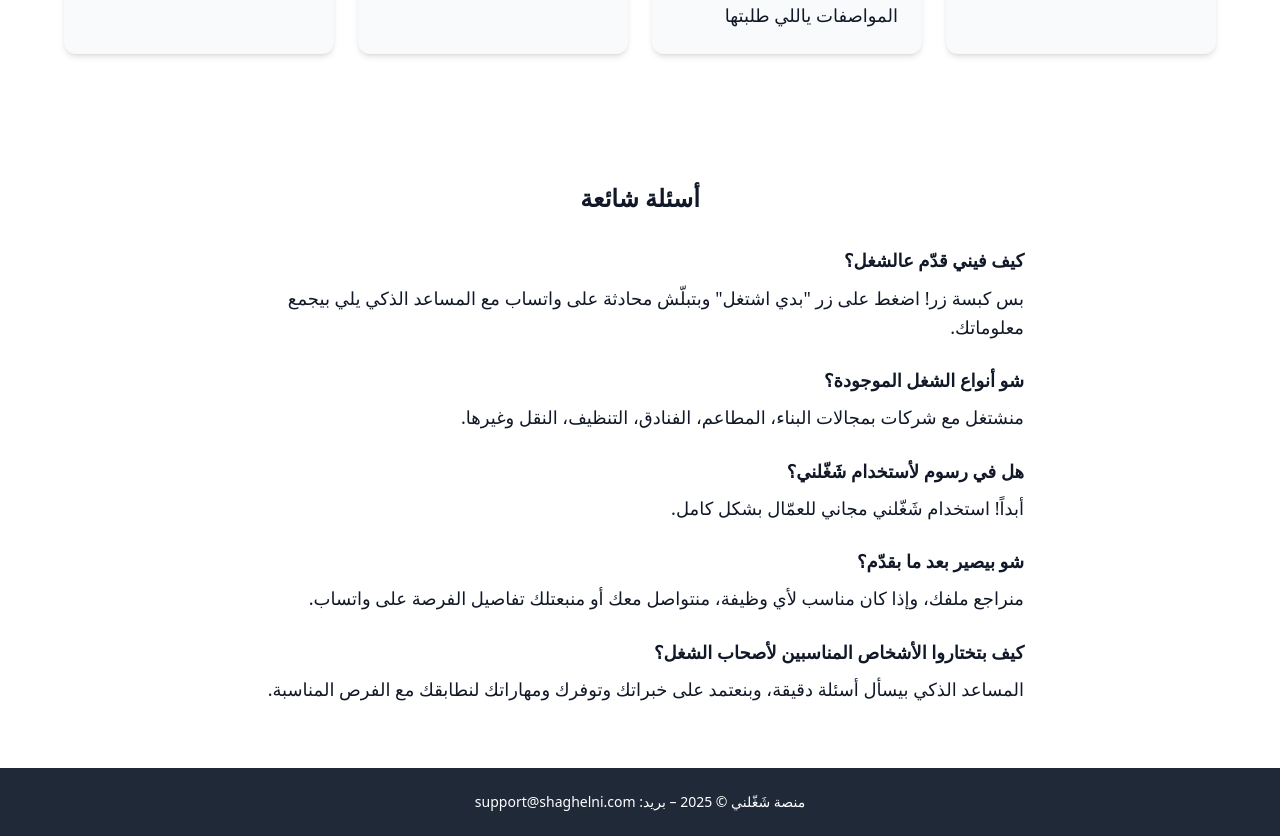
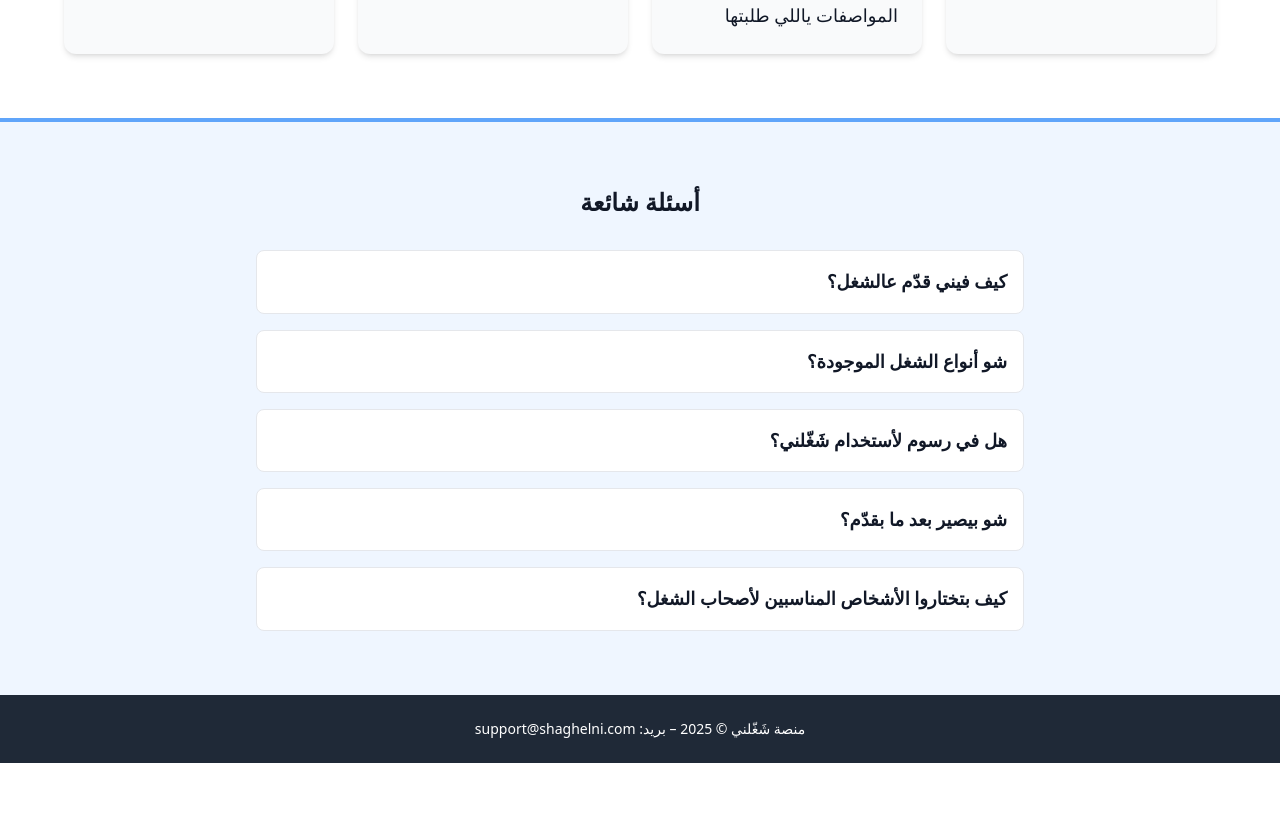
Before and after one commit to Zyadhanano/shaghelni-landing, a Next.js app: page / in a window 1280 px wide. Shown: the part 2532-3368 px from the top of the page. After the commit the page ends 3295 px from the top, so only its background shows below. Built offline with nearby package versions, Linux system fonts and the light colour scheme.

Commit message:
Update index.js
updated FAQ section to be bolder color and Qs to be collapsible

```diff
--- a/pages/index.js
+++ b/pages/index.js
@@ -54,6 +54,34 @@ export default function Home() {
     alert('حدث خطأ أثناء إرسال الطلب. حاول مرة أخرى.')
   }
 }
+const [openIndex, setOpenIndex] = useState(null)
+
+const toggleFAQ = (index) => {
+  setOpenIndex(openIndex === index ? null : index)
+}
+
+const faqItems = [
+  {
+    question: 'كيف فيني قدّم عالشغل؟',
+    answer: 'بس كبسة زر! اضغط على زر "بدي اشتغل" وبتبلّش محادثة على واتساب مع المساعد الذكي يلي بيجمع معلوماتك.'
+  },
+  {
+    question: 'شو أنواع الشغل الموجودة؟',
+    answer: 'منشتغل مع شركات بمجالات البناء، المطاعم، الفنادق، التنظيف، النقل وغيرها.'
+  },
+  {
+    question: 'هل في رسوم لأستخدام شَغّلني؟',
+    answer: 'أبداً! استخدام شَغّلني مجاني للعمّال بشكل كامل.'
+  },
+  {
+    question: 'شو بيصير بعد ما بقدّم؟',
+    answer: 'منراجع ملفك، وإذا كان مناسب لأي وظيفة، منتواصل معك أو منبعتلك تفاصيل الفرصة على واتساب.'
+  },
+  {
+    question: 'كيف بتختاروا الأشخاص المناسبين لأصحاب الشغل؟',
+    answer: 'المساعد الذكي بيسأل أسئلة دقيقة، وبنعتمد على خبراتك وتوفرك ومهاراتك لنطابقك مع الفرص المناسبة.'
+  },
+]
 
   return (
     <div dir="rtl" className="font-sans bg-white text-gray-900">
@@ -248,36 +276,28 @@ export default function Home() {
   </div>
 </section>
 
-<section id="faq" className="bg-white py-16 px-6 text-right">
+<section id="faq" className="bg-blue-50 py-16 px-6 text-right border-t-4 border-blue-400">
   <h2 className="text-2xl font-bold mb-8 text-center">أسئلة شائعة</h2>
 
-  <div className="max-w-3xl mx-auto space-y-6 text-lg leading-relaxed">
-    <div>
-      <h3 className="font-bold mb-2">كيف فيني قدّم عالشغل؟</h3>
-      <p>بس كبسة زر! اضغط على زر "بدي اشتغل" وبتبلّش محادثة على واتساب مع المساعد الذكي يلي بيجمع معلوماتك.</p>
-    </div>
-
-    <div>
-      <h3 className="font-bold mb-2">شو أنواع الشغل الموجودة؟</h3>
-      <p>منشتغل مع شركات بمجالات البناء، المطاعم، الفنادق، التنظيف، النقل وغيرها.</p>
-    </div>
-
-    <div>
-      <h3 className="font-bold mb-2">هل في رسوم لأستخدام شَغّلني؟</h3>
-      <p>أبداً! استخدام شَغّلني مجاني للعمّال بشكل كامل.</p>
-    </div>
-
-    <div>
-      <h3 className="font-bold mb-2">شو بيصير بعد ما بقدّم؟</h3>
-      <p>منراجع ملفك، وإذا كان مناسب لأي وظيفة، منتواصل معك أو منبعتلك تفاصيل الفرصة على واتساب.</p>
-    </div>
-
-    <div>
-      <h3 className="font-bold mb-2">كيف بتختاروا الأشخاص المناسبين لأصحاب الشغل؟</h3>
-      <p>المساعد الذكي بيسأل أسئلة دقيقة، وبنعتمد على خبراتك وتوفرك ومهاراتك لنطابقك مع الفرص المناسبة.</p>
-    </div>
+  <div className="max-w-3xl mx-auto space-y-4 text-lg leading-relaxed">
+    {faqItems.map((item, index) => (
+      <div key={index} className="border rounded-lg bg-white">
+        <button
+          onClick={() => toggleFAQ(index)}
+          className="w-full text-right p-4 font-bold focus:outline-none"
+        >
+          {item.question}
+        </button>
+        {openIndex === index && (
+          <div className="px-4 pb-4 text-gray-700">
+            {item.answer}
+          </div>
+        )}
+      </div>
+    ))}
   </div>
 </section>
+
 
       <footer className="bg-gray-800 text-white text-center py-6 text-sm">
         منصة شَغّلني © 2025 – بريد: support@shaghelni.com
```
